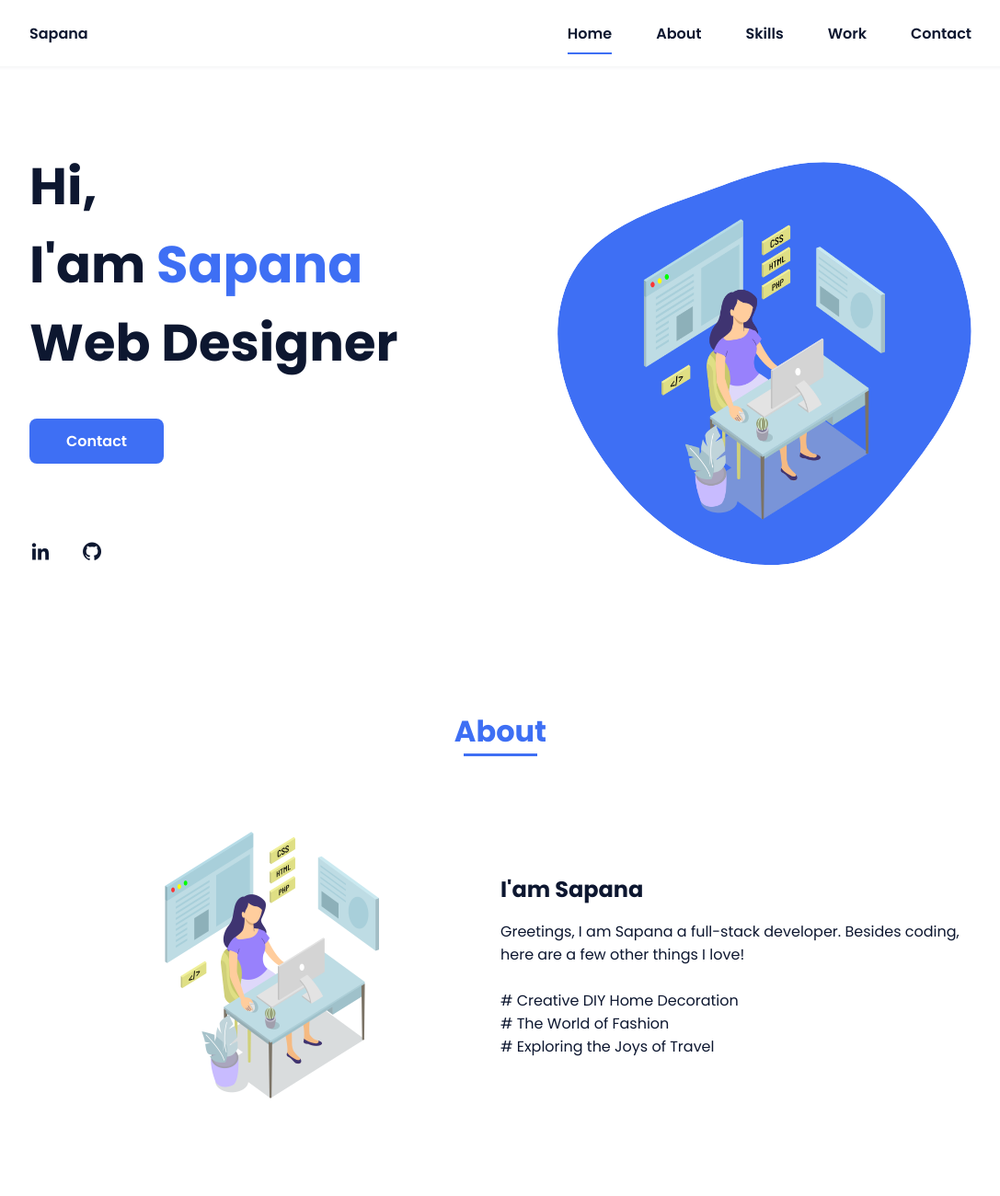
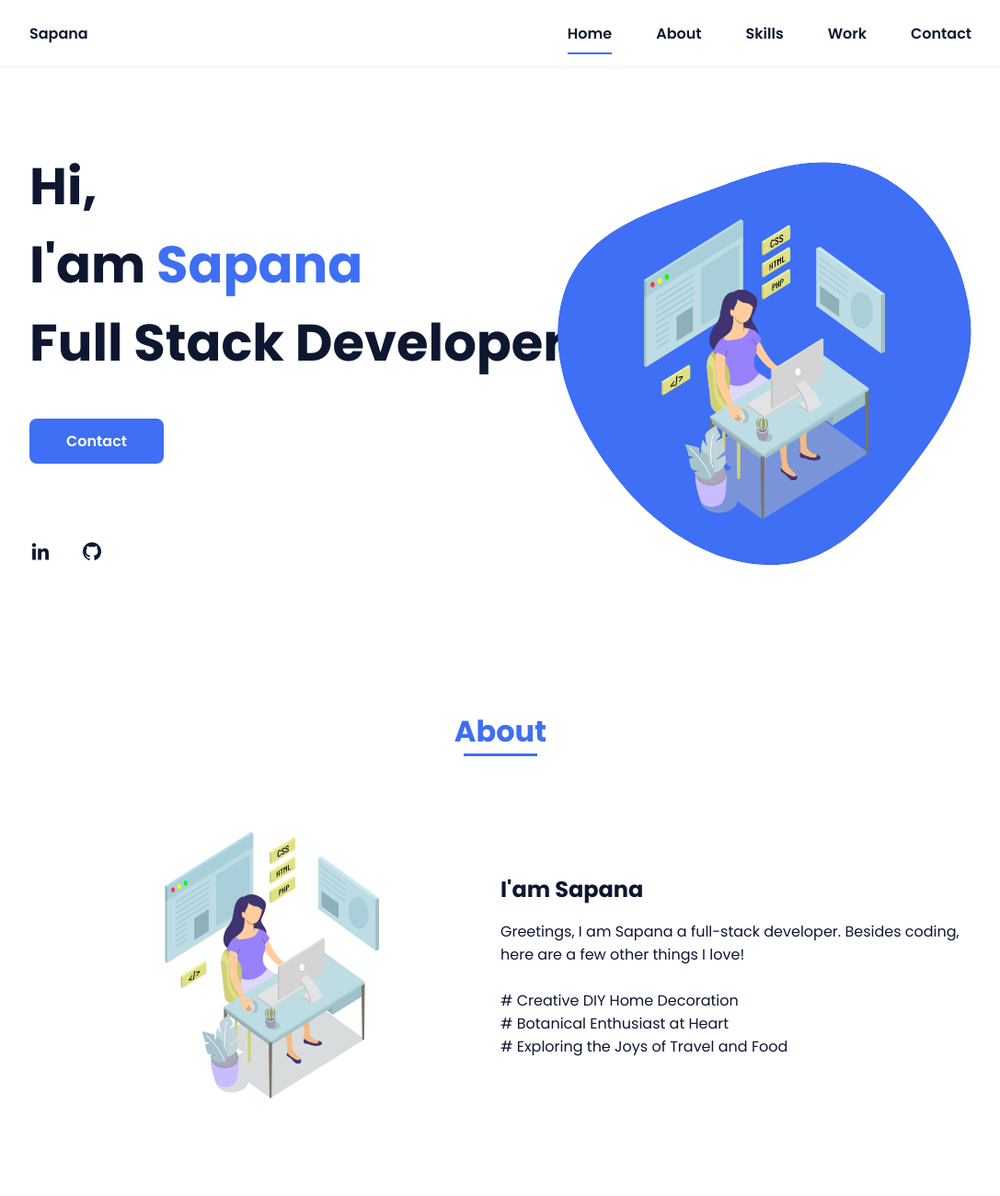
Before and after one commit to SapnaPalkhade/portfolio-complete, a plain HTML site: page index.html in a window 1280 px wide. Shown: the top 1300 px of the page at 92% size, without its empty margins (96-1183 px from the left). Drawn offline with nearby package versions, Linux system fonts and the light colour scheme.

Commit message:
inprogress portfolio

```diff
--- a/index.html
+++ b/index.html
@@ -33,7 +33,7 @@
          <!--===== HOME =====-->
          <section class="home bd-grid" id="home">
             <div class="home__data">
-               <h1 class="home__title">Hi,<br>I'am <span class="home__title-color">Sapana</span><br> Web Designer</h1>
+               <h1 class="home__title">Hi,<br>I'am <span class="home__title-color">Sapana</span><br> Full Stack Developer</h1>
                <a href="#" class="button">Contact</a>
             </div>
             <div class="home__social">
@@ -67,9 +67,9 @@
                      <br/>
                      # Creative DIY Home Decoration
                      <br/>
-                     # The World of Fashion
+                     # Botanical Enthusiast at Heart
                      <br/>
-                     # Exploring the Joys of Travel
+                     # Exploring the Joys of Travel and Food
                   </p>
                </div>
             </div>
```
